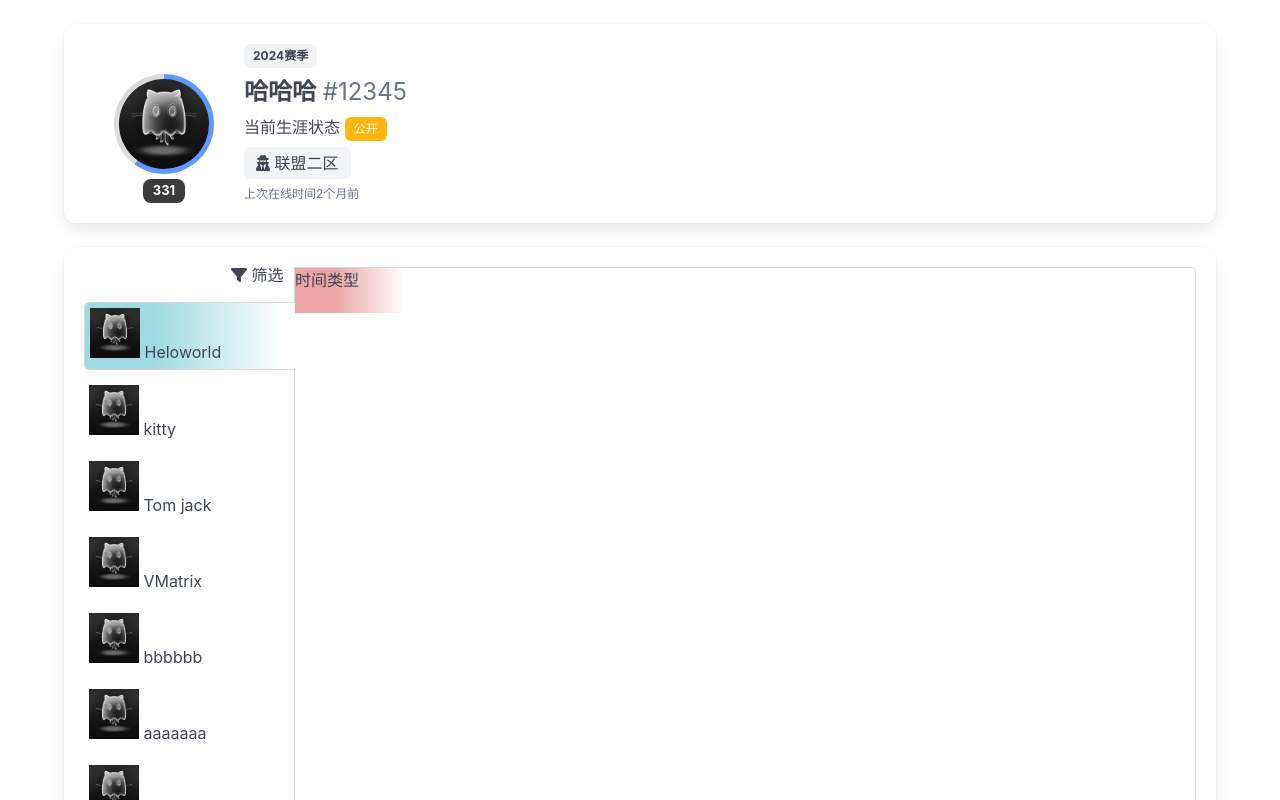
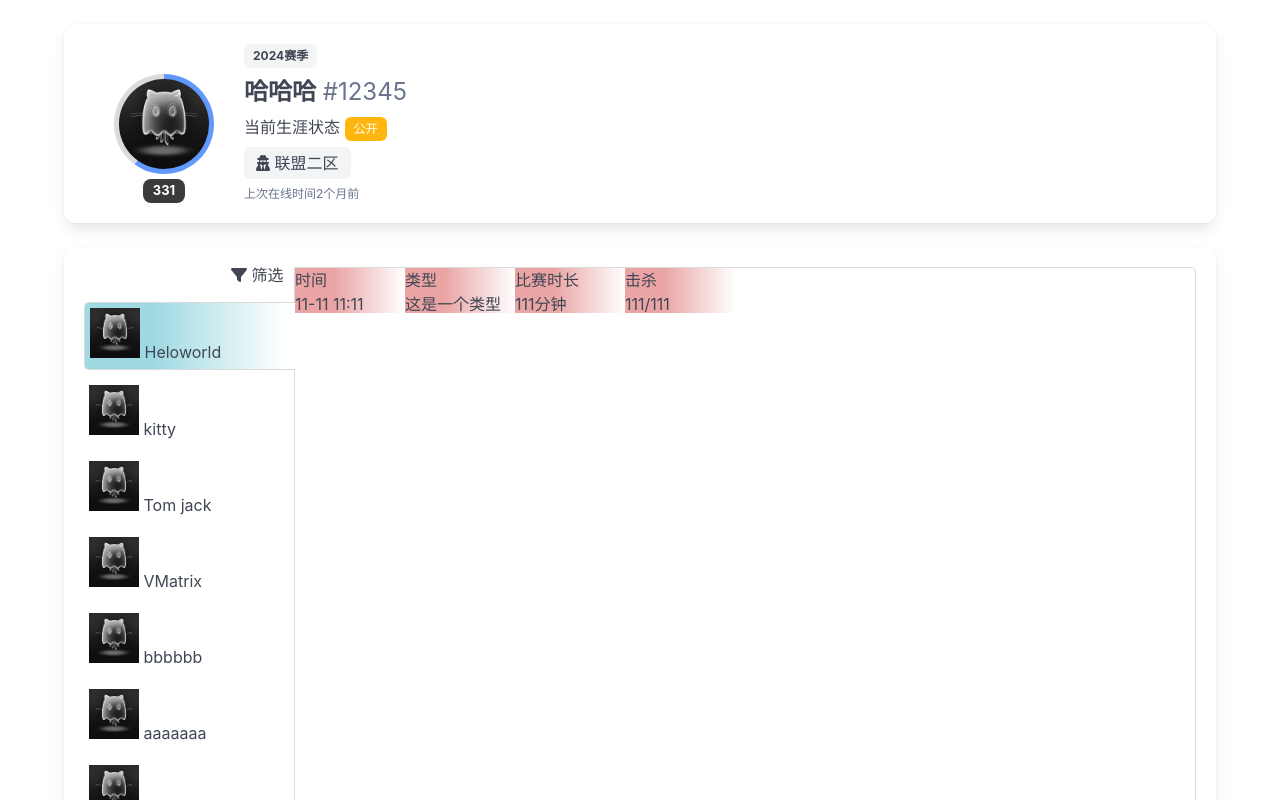
Before and after one commit to Remember-the-past/RiotWeb, a Vue app: page / in a window 1280 px wide. Shown: the top 800 px of the page. Built offline with nearby package versions, Linux system fonts and the light colour scheme.

Commit message:
无用提交

```diff
--- a/src/App.vue
+++ b/src/App.vue
@@ -1,7 +1,7 @@
 <template>
     <div class="container">
         <br/>
-        <div class="box">
+        <div class="box profile">
             <div class="profile-bar">
                 <div class="header-wrapper">
                     <div
@@ -49,6 +49,9 @@
                         <font-awesome-icon :icon="['fas', 'filter']"/>
                         <span>&nbsp;</span>
                         筛选
+                        <div class="sporting-header-title-filter">
+                            <img class="xxxxxxxxx" src="./assets/icon.jpg" height="100" width="100"/>
+                        </div>
                     </div>
                 </div>
                 <div class="sporting-list">
@@ -74,9 +77,10 @@
                         <div
                             class="vsdata-type-item"
                             v-for="(item) in vsdatatypeList"
-                            :class="{ key: item.key}"
+                            :class="{ key: item.key,value: item.value}"
                         >
-                            {{ item.key }}
+                            <div class="vsdata-type-title">{{ item.key }}</div>
+                            <div class="vsdata-type-desc">{{ item.value }}</div>
                         </div>
                     </div>
                 </div>
@@ -100,9 +104,17 @@ const Win = {
 
 let vsdatatypeList = reactive([
     {
-        key: "时间"
+        key: "时间",
+        value: "11-11 11:11"
     },{
-        key: "类型"
+        key: "类型",
+        value: "这是一个类型"
+    },{
+        key: "比赛时长",
+        value: "111分钟"
+    },{
+        key: "击杀",
+        value: "111/111"
     }
 ])
 
@@ -148,6 +160,10 @@ function handleClickSportingItem(item) {
 <style lang="scss" scoped>
 $border-color: rgb(218, 218, 218);
 
+.profile{
+
+    display: flex;
+    //height: 180px;
     .profile-bar {
         display: flex;
         padding-left: 30px;
@@ -191,6 +207,9 @@ $border-color: rgb(218, 218, 218);
             justify-content: space-between;
         }
     }
+}
+
+
 
 .sporting-wrapper {
     display: flex;
@@ -205,9 +224,9 @@ $border-color: rgb(218, 218, 218);
             justify-content: flex-end;
 
             .sporting-header-title:hover {
-                height: 100px;
-                width: 100px;
-                color: #0b0b0b;
+                .sporting-header-title-filter{
+                    display:inline-block;
+                }
             }
 
             .sporting-header-title {
@@ -215,6 +234,15 @@ $border-color: rgb(218, 218, 218);
                 align-items: center;
                 height: 16px;
                 width: 53px;
+
+                .sporting-header-title-filter{
+                    display: none;
+                    height: 100px;
+                    width: 100px;
+                    position: absolute;
+                    top: 300px;
+                    z-index: 1;
+                }
             }
         }
 
@@ -308,10 +336,18 @@ $border-color: rgb(218, 218, 218);
 
             .vsdata-type{
                 display: flex;
+                .vsdata-type-item{
                     height: 45px;
                     width: 110px;
                     background: linear-gradient(to right, rgba(213, 74, 74, .5) 35%, #FFF);
                 }
+
+            }
+        }
+
+        .sporting-info{
+            display: flex;
+            height: 679px;
         }
     }
 }
```
Also changed, not shown: 1 other file (tests, documents, lock files or other folders). Lines whose indentation alone changed are shown as unchanged.
